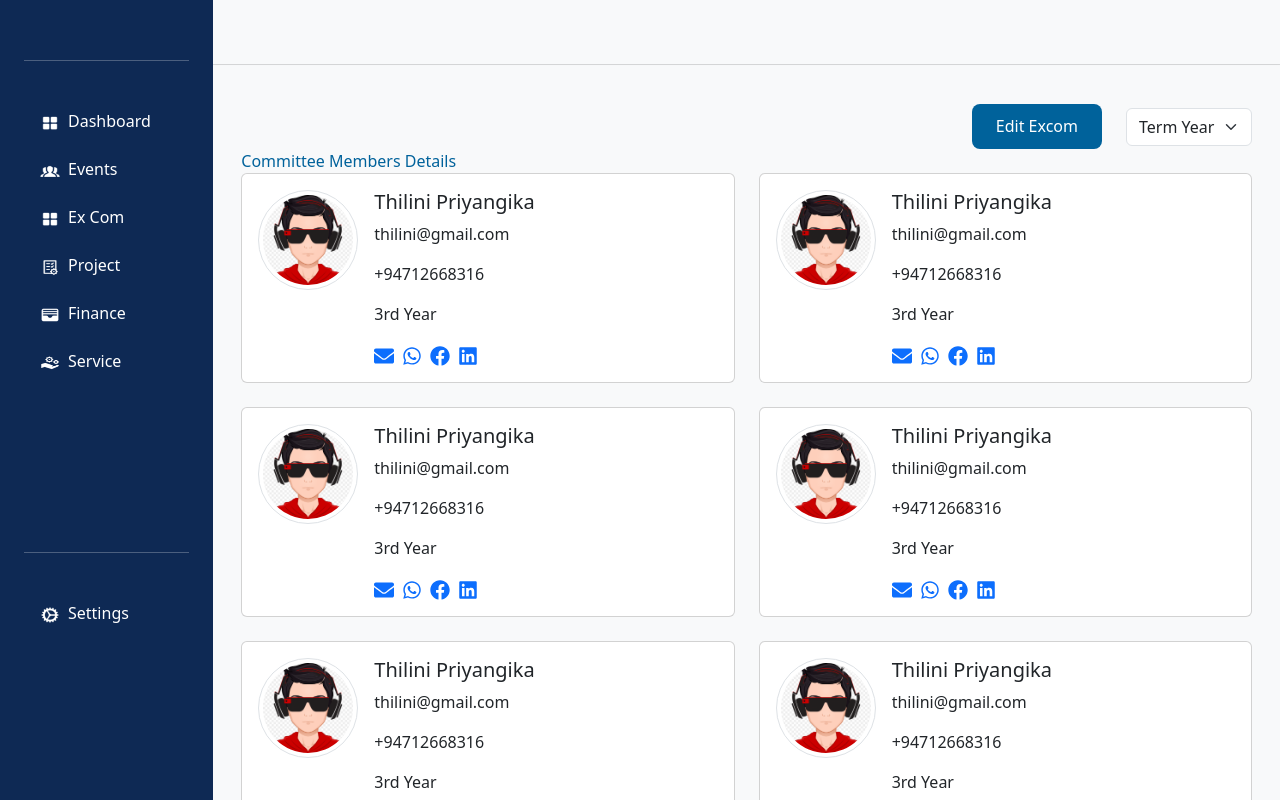
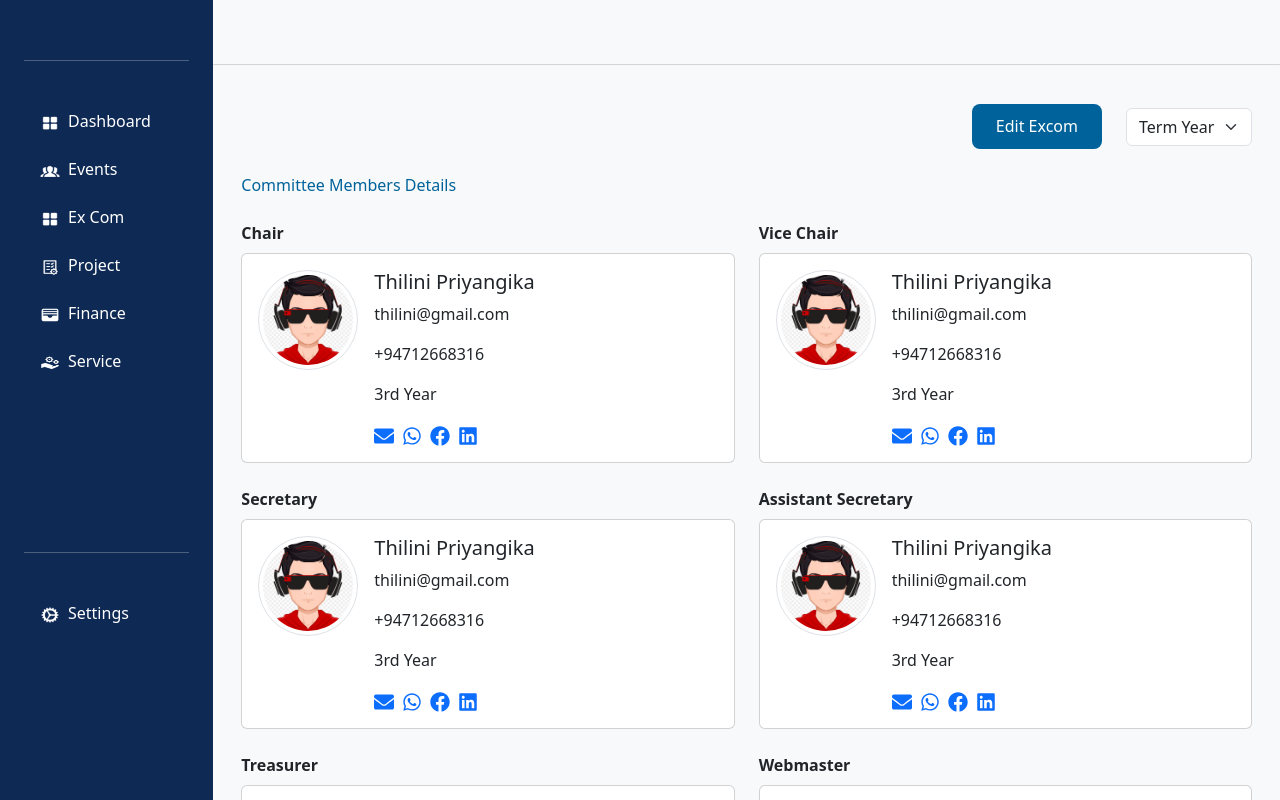
Before and after one commit to smaasath/IEEE-Student-branch-front-end, a React (Vite) app: page /dashboard/excomDetailPage in a window 1280 px wide. Shown: the top 800 px of the page. Built offline with nearby package versions, Linux system fonts and the light colour scheme.

Commit message:
Excom Detail Page Edit

```diff
--- a/src/pages/excomFLow/excomDetailPage/excomDetailPage.jsx
+++ b/src/pages/excomFLow/excomDetailPage/excomDetailPage.jsx
@@ -28,6 +28,7 @@ const CommitteeMemberCard = ({ photo, name, phone, email, academicYear }) => {
 const ExcomDetailPage = () => {
   const committeeMembers = [
     {
+      position: 'Chair',
       photo: profile,
       name: 'Thilini Priyangika',
       phone: '+94712668316',
@@ -35,6 +36,7 @@ const ExcomDetailPage = () => {
       academicYear: '3rd Year',
     },
     {
+      position: 'Vice Chair',
       photo: profile,
       name: 'Thilini Priyangika',
       phone: '+94712668316',
@@ -42,6 +44,7 @@ const ExcomDetailPage = () => {
       academicYear: '3rd Year',
     },
     {
+      position: 'Secretary',
       photo: profile,
       name: 'Thilini Priyangika',
       phone: '+94712668316',
@@ -49,6 +52,7 @@ const ExcomDetailPage = () => {
       academicYear: '3rd Year',
     },
     {
+      position: 'Assistant Secretary',
       photo: profile,
       name: 'Thilini Priyangika',
       phone: '+94712668316',
@@ -56,6 +60,7 @@ const ExcomDetailPage = () => {
       academicYear: '3rd Year',
     },
     {
+      position: 'Treasurer',
       photo: profile,
       name: 'Thilini Priyangika',
       phone: '+94712668316',
@@ -63,6 +68,7 @@ const ExcomDetailPage = () => {
       academicYear: '3rd Year',
     },
     {
+      position: 'Webmaster',
       photo: profile,
       name: 'Thilini Priyangika',
       phone: '+94712668316',
@@ -81,17 +87,18 @@ const ExcomDetailPage = () => {
           <select className="form-select w-100" aria-label="Large select example">
             <option selected>Term Year</option>
             <option value="1">1st Year</option>
+            <option value="1">2nd Year</option>
+            <option value="1">3rd Year</option>
           </select>
         </div>
       </div>
 
-      <div className='d-flex justify-content-between align-items-center flex-wrap gap-4'>
-        <div className='text-cl-primary mt-6'>Committee Members Details</div>
-      </div>
+      <div className='text-cl-primary mt-4'>Committee Members Details</div>
 
-      <div className='row'>
+      <div className='row mt-4'>
         {committeeMembers.map((member, index) => (
-          <div className='col-12 col-md-6 mb-4' key={index}>
+          <div className='col-6 col-md-6 mb-4' key={index}>
+            <div className='mb-2 fw-bold'>{member.position}</div>
             <CommitteeMemberCard
               photo={member.photo}
               name={member.name}
```
